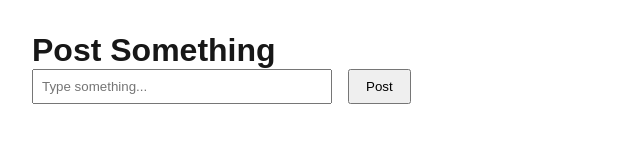
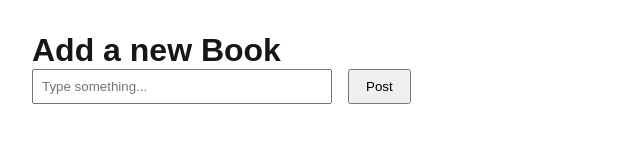
Before and after one commit to iceColdMocha/firebase-poster, a Next.js app: page / in a window 1280 px wide. Shown: the top 160 px of the page, without its empty margins (0-640 px from the left). Built offline with nearby package versions, Linux system fonts and the light colour scheme.

Commit message:
trying again

```diff
--- a/pages/index.js
+++ b/pages/index.js
@@ -22,7 +22,7 @@ export default function Home() {
 
   return (
     <main style={{ padding: "2rem" }}>
-      <h1>Post Something</h1>
+      <h1>Add a new Book</h1>
       <input
         type="text"
         value={text}
```
